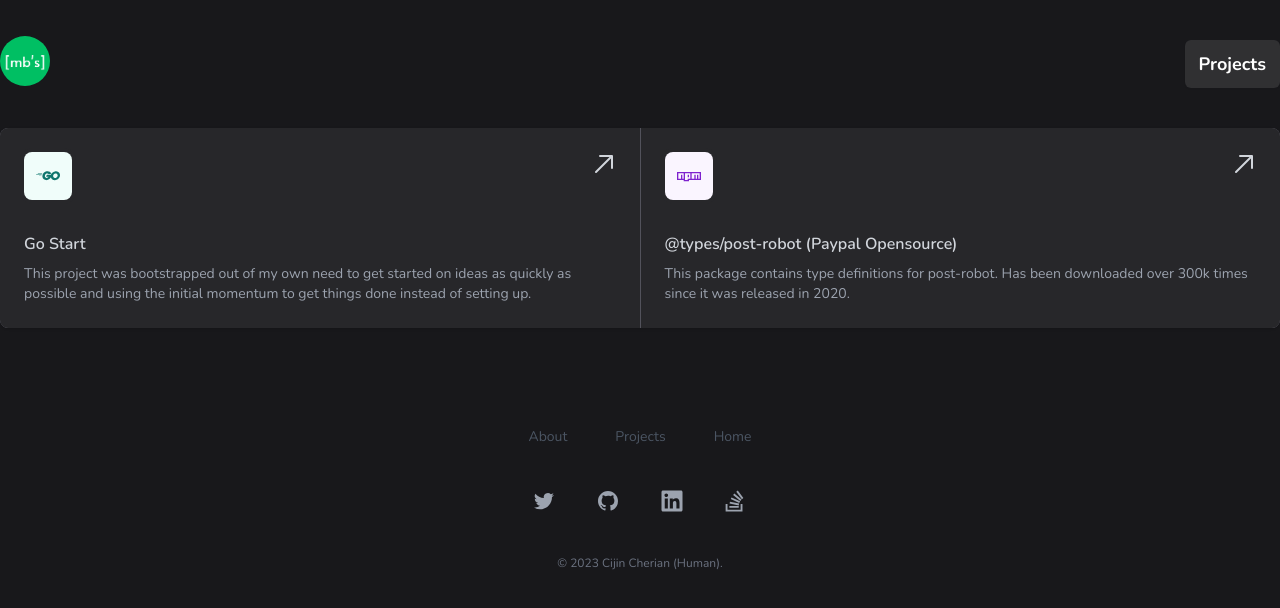
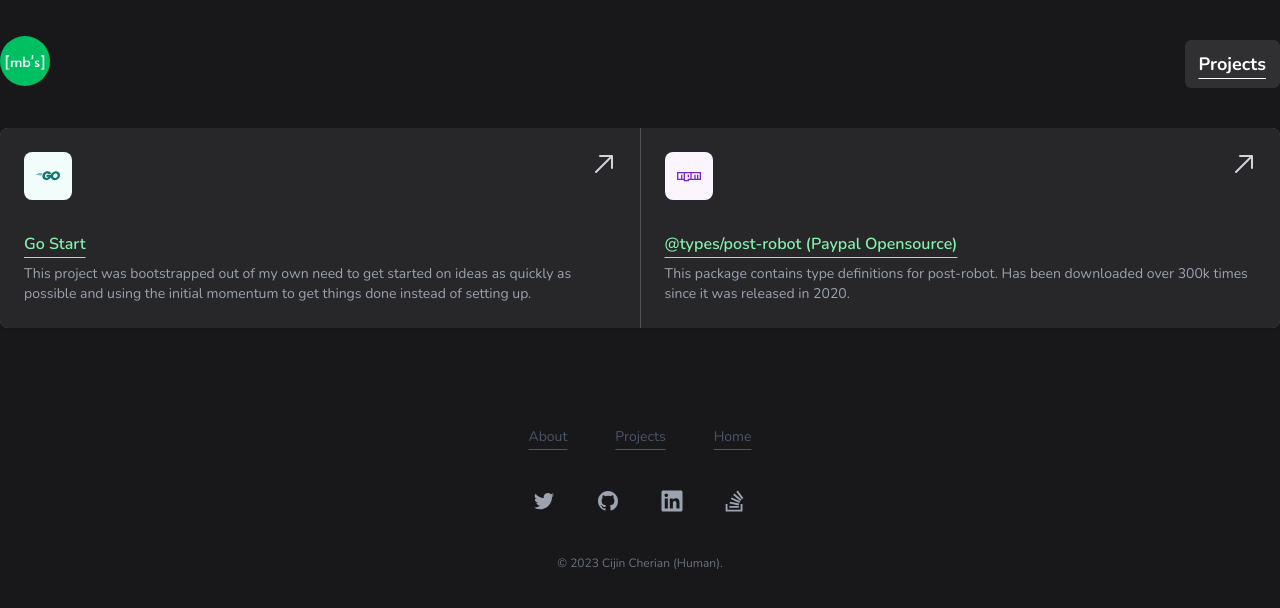
Before and after one commit to Cijin/myblabbers, a Next.js app: page /projects in a window 1280 px wide. Shown: the top 608 px of the page. Built offline with nearby package versions, Linux system fonts and the light colour scheme.

Commit message:
chore: add global css for anchor tags (#8)
* feat: add projects page and general update

* chore: add style for anchor tags

```diff
--- a/pages/gist/[id].tsx
+++ b/pages/gist/[id].tsx
@@ -1,5 +1,4 @@
 import type { NextPageContext } from 'next'
-import Link from 'next/link'
 import { useQuery } from 'react-query'
 import ReactMarkdown from 'react-markdown'
 import { Prism as SyntaxHighlighter } from 'react-syntax-highlighter'
--- a/styles/globals.css
+++ b/styles/globals.css
@@ -8,4 +8,10 @@
   html {
     font-family: Nunito, system-ui, sans-serif;
   }
+
+  a {
+    color: rgb(134 239 172);
+    text-decoration-line: underline;
+    text-underline-offset: 8px;
+  }
 }
```
